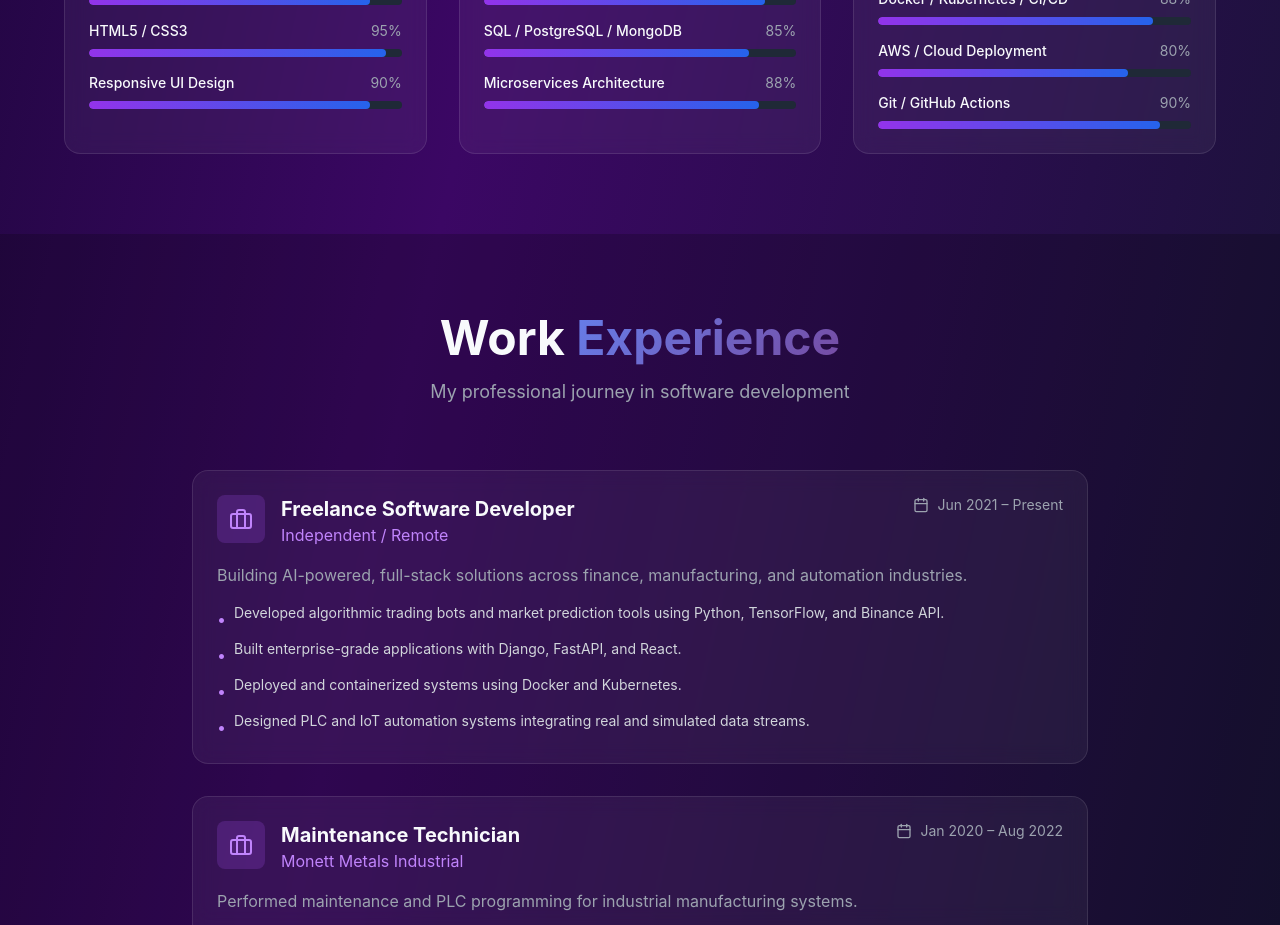
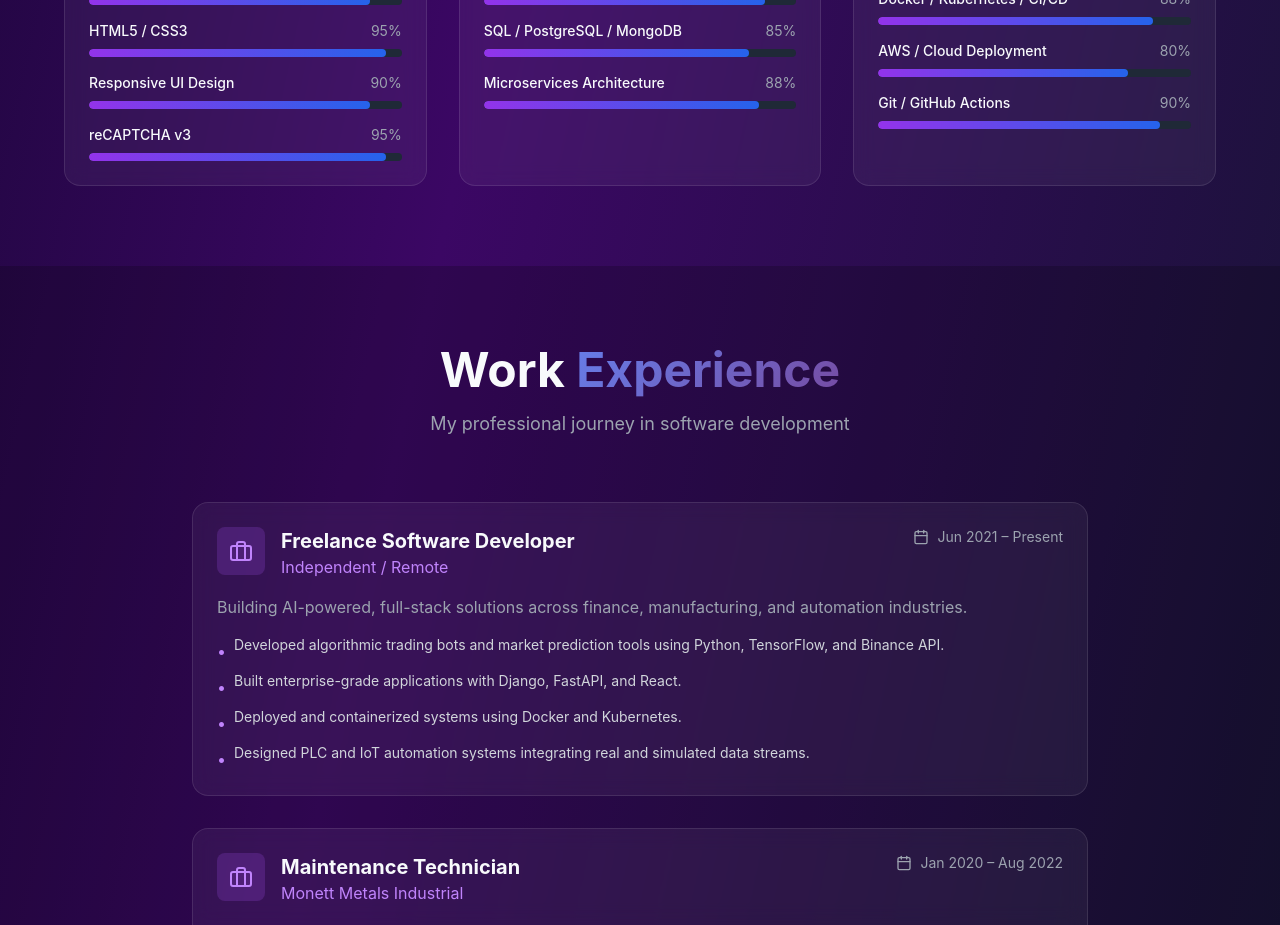
Before and after one commit to Yafet4275/My_portfolio, a React (Vite) app: page / in a window 1280 px wide. Shown: the part 3620-4545 px from the top of the page. Built offline with nearby package versions, Linux system fonts and the light colour scheme.

Commit message:
Update Skills.jsx

```diff
--- a/src/components/Skills.jsx
+++ b/src/components/Skills.jsx
@@ -9,7 +9,8 @@ const skillCategories = [
       { name: "JavaScript / TypeScript", level: 90 },
       { name: "Tailwind CSS", level: 90 },
       { name: "HTML5 / CSS3", level: 95 },
-      { name: "Responsive UI Design", level: 90 }
+      { name: "Responsive UI Design", level: 90 },
+      { name: "reCAPTCHA v3", level: 95 }
     ]
   },
   {
```
